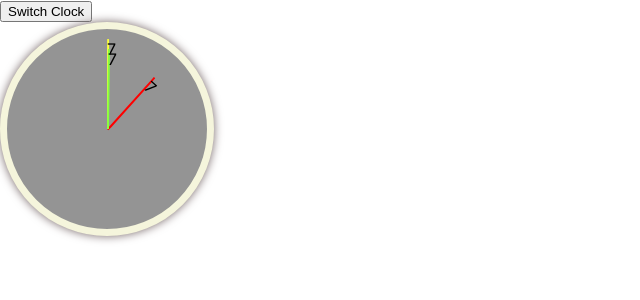
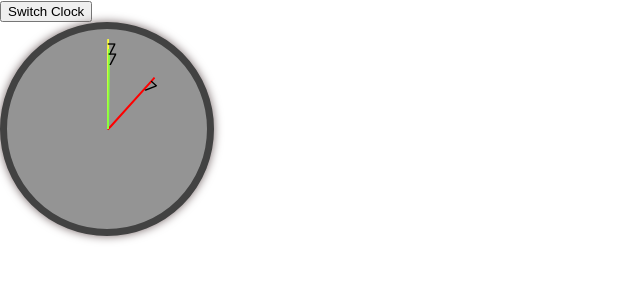
Before and after one commit to rafisfast/clock, a React (Create React App) app: page / in a window 1280 px wide. Shown: the top 300 px of the page, without its empty margins (0-640 px from the left). Built offline with nearby package versions, Linux system fonts and the light colour scheme; the HTML template or start-up script is replaced by a standard one.

Commit message:
switched colors

```diff
--- a/src/digital.js
+++ b/src/digital.js
@@ -5,7 +5,6 @@ function DigitalBase() {
 
     return (
        <div className="digital-base">
-           hey im a digital clock
        </div>
     )
 }
--- a/src/index.css
+++ b/src/index.css
@@ -49,5 +49,11 @@ body {
   width: 200px;
   height: 200px;
   filter: drop-shadow(0px 0px 5px rgb(117, 102, 103));
-  border: 7px solid beige
+  border: 7px solid rgb(66, 66, 66)
 }
+
+.digital-base {
+  width:200px;
+  height:60px;
+  background-color: rgb(148, 148, 148);
+}
```
